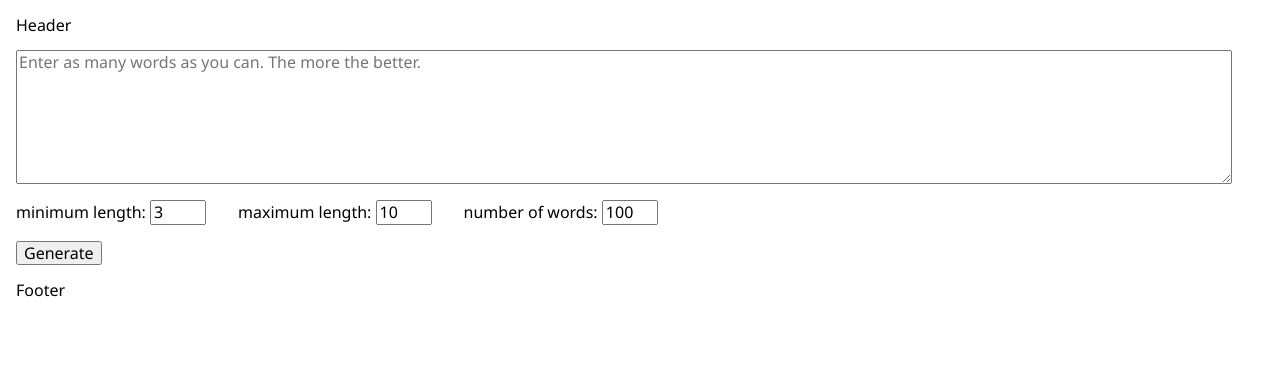
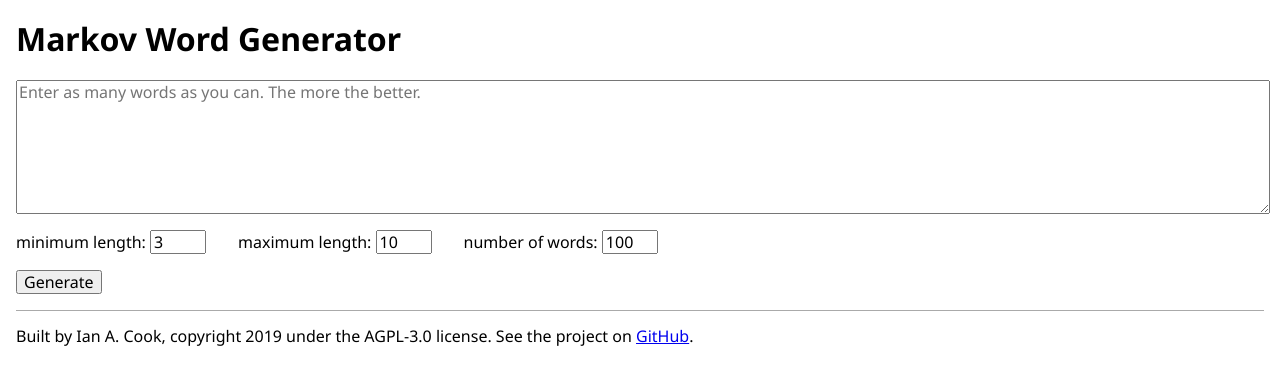
Before and after one commit to Susurrus-LLC/markov-words, a React (Create React App) app: page / in a window 1280 px wide. Shown: the top 384 px of the page. Built offline with nearby package versions, Linux system fonts and the light colour scheme.

Commit message:
Update basic header and footer, improve css

```diff
--- a/src/components/form/form.module.sass
+++ b/src/components/form/form.module.sass
@@ -7,10 +7,6 @@
 
 .text
   height: 8rem
-  max-width: calc(100% - 2rem - 6px)
-
-.options, .generate, .results
-  max-width: calc(100% - 2rem)
 
 .options label
   margin: 0 1rem
--- a/src/components/page-footer/index.tsx
+++ b/src/components/page-footer/index.tsx
@@ -5,7 +5,7 @@ import styles from './pageFooter.module.sass'
 const Footer: React.FC = () => {
   return (
     <footer className={styles.footer}>
-      Footer
+      <p className={styles.copyright}>Built by Ian A. Cook, copyright 2019 under the AGPL-3.0 license. See the project on <a href='https://github.com/nai888/markov-words' target='_blank' rel='noopener noreferrer'>GitHub</a>.</p>
     </footer>
   )
 }
--- a/src/components/page-footer/pageFooter.module.sass
+++ b/src/components/page-footer/pageFooter.module.sass
@@ -0,0 +1,2 @@
+.footer
+  border-top: 1px solid #aaa
--- a/src/components/page-header/index.tsx
+++ b/src/components/page-header/index.tsx
@@ -5,7 +5,7 @@ import styles from './pageHeader.module.sass'
 const Header: React.FC = () => {
   return (
     <header className={styles.header}>
-      Header
+      <h1 className={styles.title}>Markov Word Generator</h1>
     </header>
   )
 }
```
